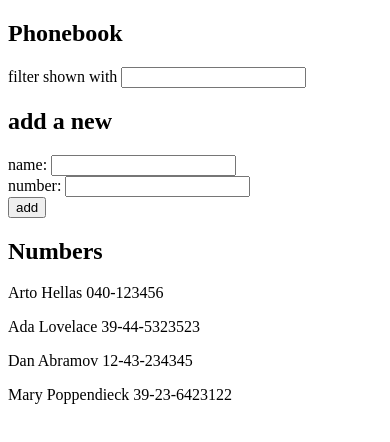
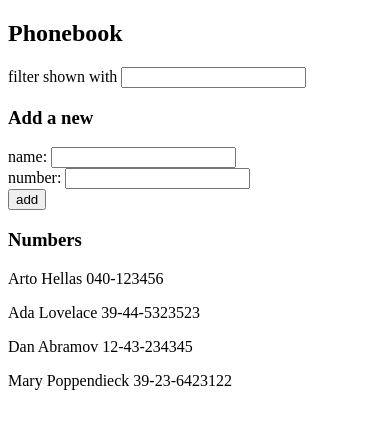
Before and after one commit to sni153/fso, a React (Vite) app in the folder part2/phonebook/: page / in a window 390 px wide. Shown: the top 442 px of the page. Built offline with nearby package versions, Linux system fonts and the light colour scheme.

Commit message:
add solution for 2.10: The Phonebook Step5

```diff
--- a/part2/phonebook/src/App.jsx
+++ b/part2/phonebook/src/App.jsx
@@ -1,5 +1,8 @@
 /* eslint-disable react/prop-types */
 import { useState } from "react";
+import Filter from "./components/Filter";
+import PersonForm from "./components/PersonForm";
+import Persons from "./components/Persons";
 
 const App = () => {
   // State variables
@@ -15,15 +18,6 @@ const App = () => {
     newNumber: "",
     search: "",
   });
-
-  // Component-specific variables
-  const Person = ({ person }) => {
-    return (
-      <p>
-        {person.name} {person.number}
-      </p>
-    );
-  };
 
   // Event handlers
   const handleSearch = (event) => {
@@ -53,44 +47,20 @@ const App = () => {
     }
   };
 
-  // Render function
-  const PeopleToDisplay = () => {
-    if (formData.search) {
-      return persons
-        .filter((person) => person.name.includes(formData.search))
-        .map((person) => <Person key={person.name} person={person} />);
-    } else {
-      return persons.map((person) => (
-        <p key={person.name}>
-          {person.name} {person.number}
-        </p>
-      ));
-    }
-  };
-
   // Component JSX
   return (
     <div>
       <h2>Phonebook</h2>
-      <div>
-        filter shown with{" "}
-        <input value={formData.search} onChange={handleSearch}></input>
-      </div>
-      <h2>add a new</h2>
-      <form onSubmit={addName}>
-        <div>
-          name: <input value={formData.newName} onChange={handleNameChange} />
-        </div>
-        <div>
-          number:{" "}
-          <input value={formData.newNumber} onChange={handleNumberChange} />
-        </div>
-        <div>
-          <button type="submit">add</button>
-        </div>
-      </form>
-      <h2>Numbers</h2>
-      <PeopleToDisplay />
+      <Filter formData={formData} handleSearch={handleSearch} />
+      <h3>Add a new</h3>
+      <PersonForm
+        formData={formData}
+        addName={addName}
+        handleNameChange={handleNameChange}
+        handleNumberChange={handleNumberChange}
+      />
+      <h3>Numbers</h3>
+      <Persons formData={formData} persons={persons} />
     </div>
   );
 };
--- /dev/null
+++ b/part2/phonebook/src/components/Filter.jsx
@@ -0,0 +1,11 @@
+/* eslint-disable react/prop-types */
+const Filter = ({ formData, handleSearch }) => {
+  return (
+    <div>
+      filter shown with{" "}
+      <input value={formData.search} onChange={handleSearch}></input>
+    </div>
+  );
+};
+
+export default Filter;
--- /dev/null
+++ b/part2/phonebook/src/components/Person.jsx
@@ -0,0 +1,10 @@
+/* eslint-disable react/prop-types */
+const Person = ({ person }) => {
+  return (
+    <p>
+      {person.name} {person.number}
+    </p>
+  );
+};
+
+export default Person;
--- /dev/null
+++ b/part2/phonebook/src/components/PersonForm.jsx
@@ -0,0 +1,23 @@
+const PersonForm = ({
+  formData,
+  addName,
+  handleNameChange,
+  handleNumberChange,
+}) => {
+  return (
+    <form onSubmit={addName}>
+      <div>
+        name: <input value={formData.newName} onChange={handleNameChange} />
+      </div>
+      <div>
+        number:{" "}
+        <input value={formData.newNumber} onChange={handleNumberChange} />
+      </div>
+      <div>
+        <button type="submit">add</button>
+      </div>
+    </form>
+  );
+};
+
+export default PersonForm;
--- /dev/null
+++ b/part2/phonebook/src/components/Persons.jsx
@@ -0,0 +1,17 @@
+import Person from "./Person";
+
+const Persons = ({ formData, persons }) => {
+  if (formData.search) {
+    return persons
+      .filter((person) => person.name.includes(formData.search))
+      .map((person) => <Person key={person.name} person={person} />);
+  } else {
+    return persons.map((person) => (
+      <p key={person.name}>
+        {person.name} {person.number}
+      </p>
+    ));
+  }
+};
+
+export default Persons;
```
